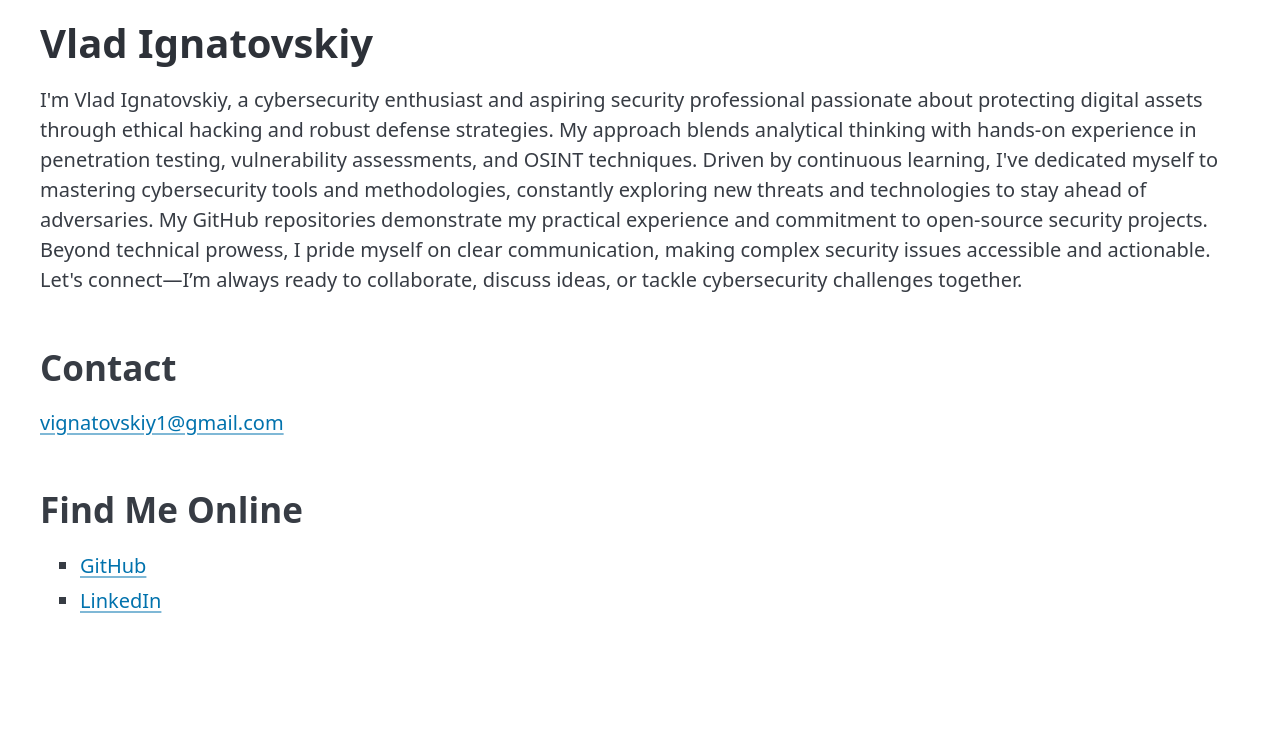
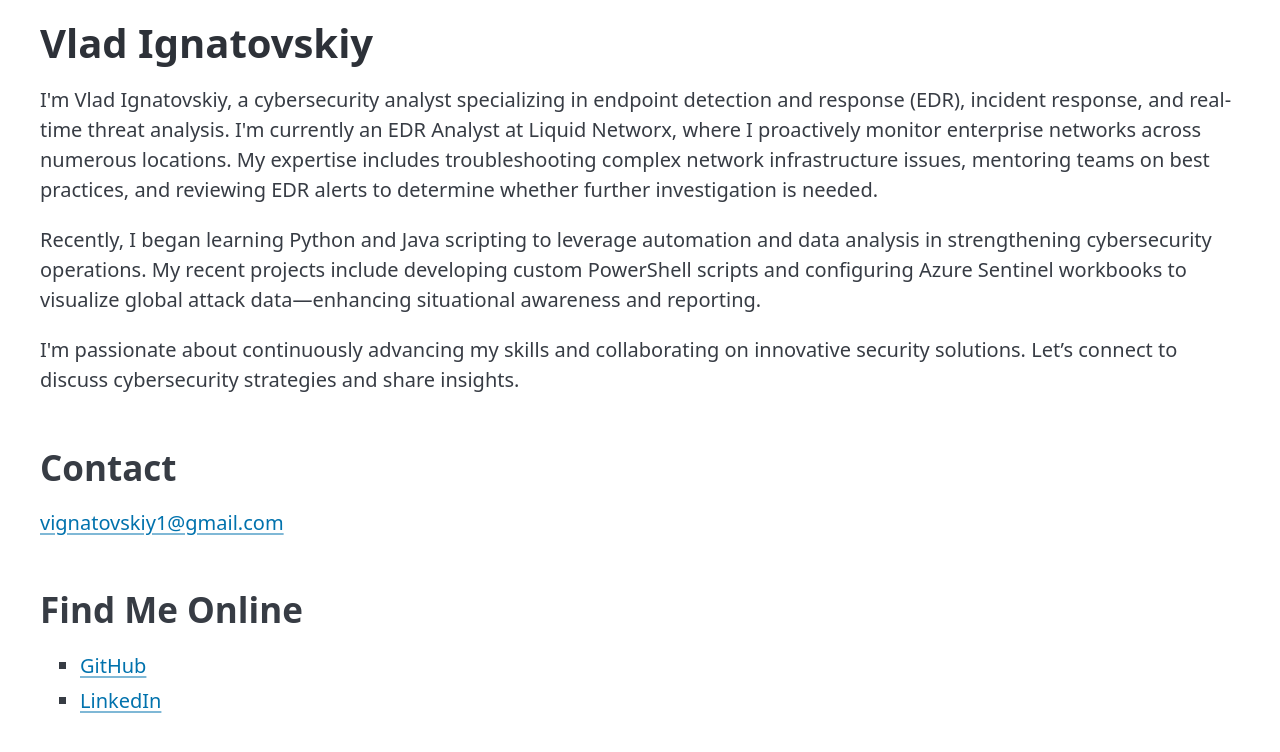
Before and after one commit to vignatovskiy1/vignatovskiy1, a plain HTML site: page index.html in a window 1280 px wide. Drawn offline with nearby package versions, Linux system fonts and the light colour scheme.

Commit message:
Update index.html

```diff
--- a/index.html
+++ b/index.html
@@ -10,7 +10,13 @@
   <main class="container">
     <h1>Vlad Ignatovskiy</h1>
     <p>
-      I'm Vlad Ignatovskiy, a cybersecurity enthusiast and aspiring security professional passionate about protecting digital assets through ethical hacking and robust defense strategies. My approach blends analytical thinking with hands-on experience in penetration testing, vulnerability assessments, and OSINT techniques. Driven by continuous learning, I've dedicated myself to mastering cybersecurity tools and methodologies, constantly exploring new threats and technologies to stay ahead of adversaries. My GitHub repositories demonstrate my practical experience and commitment to open-source security projects. Beyond technical prowess, I pride myself on clear communication, making complex security issues accessible and actionable. Let's connect—I’m always ready to collaborate, discuss ideas, or tackle cybersecurity challenges together.
+      I'm Vlad Ignatovskiy, a cybersecurity analyst specializing in endpoint detection and response (EDR), incident response, and real-time threat analysis. I'm currently an EDR Analyst at Liquid Networx, where I proactively monitor enterprise networks across numerous locations. My expertise includes troubleshooting complex network infrastructure issues, mentoring teams on best practices, and reviewing EDR alerts to determine whether further investigation is needed.
+    </p>
+    <p>
+      Recently, I began learning Python and Java scripting to leverage automation and data analysis in strengthening cybersecurity operations. My recent projects include developing custom PowerShell scripts and configuring Azure Sentinel workbooks to visualize global attack data—enhancing situational awareness and reporting.
+    </p>
+    <p>
+      I'm passionate about continuously advancing my skills and collaborating on innovative security solutions. Let’s connect to discuss cybersecurity strategies and share insights.
     </p>
 
     <h2>Contact</h2>
```
